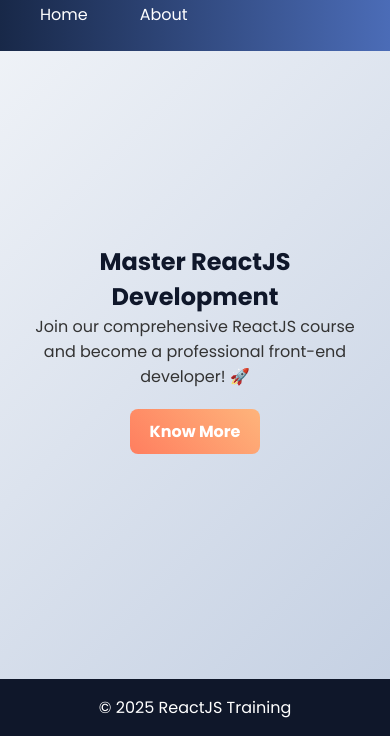
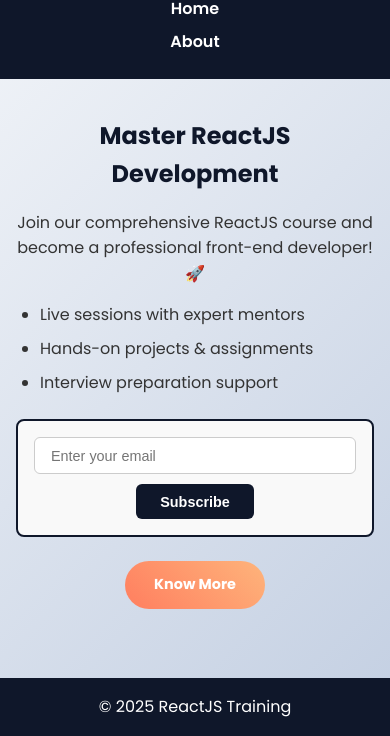
Before and after one commit to akshatajadhav90/Html-css, a plain HTML site: page index.html in a window 390 px wide. Shown: the part 108-844 px from the top of the page. Drawn offline with Linux system fonts and the light colour scheme; some packages are replaced by stand-ins of ours; a script that the page names is missing.

Commit message:
added form and pop up

```diff
--- a/index.html
+++ b/index.html
@@ -1,15 +1,21 @@
 <!DOCTYPE html>
 <html lang="en">
   <head>
-  <meta charset="UTF-8">
-  <meta name="viewport" content="width=device-width, initial-scale=1.0">
+    <meta charset="UTF-8" />
+    <meta name="viewport" content="width=device-width, initial-scale=1.0" />
     <title>Home - ReactJS Training</title>
 
     <!-- Google Fonts -->
-  <link href="https://fonts.googleapis.com/css2?family=Poppins:wght@400;600;700&display=swap" rel="stylesheet">
+    <link
+      href="https://fonts.googleapis.com/css2?family=Poppins:wght@400;600;700&display=swap"
+      rel="stylesheet"
+    />
 
     <!-- Link to CSS -->
-  <link rel="stylesheet" href="styles.css">
+    <link rel="stylesheet" href="styles.css" />
+
+    <script src="https://cdn.jsdelivr.net/npm/sweetalert2@11"></script>
+
   </head>
 
   <body>
@@ -24,7 +30,25 @@
     <main>
       <section class="fade-in">
         <h2>Master ReactJS Development</h2>
-      <p>Join our comprehensive ReactJS course and become a professional front-end developer! 🚀</p>
+        <p>
+          Join our comprehensive ReactJS course and become a professional
+          front-end developer! 🚀
+        </p>
+
+        <!-- New: Unordered List -->
+        <ul class="feature-list">
+          <li>Live sessions with expert mentors</li>
+          <li>Hands-on projects & assignments</li>
+          <li>Interview preparation support</li>
+        </ul>
+
+        <!-- New: Form for newsletter/signup -->
+        <form id="subscribe-form" class="signup-form">
+          <input type="email" placeholder="Enter your email" required />
+          <button type="submit">Subscribe</button>
+        </form>
+
+
         <a href="about.html" class="btn">Know More</a>
       </section>
     </main>
@@ -32,5 +56,26 @@
     <footer>
       <p>&copy; 2025 ReactJS Training</p>
     </footer>
+
+    <script>
+      document.getElementById('subscribe-form').addEventListener('submit', function (e) {
+        e.preventDefault();
+
+        Swal.fire({
+          title: '🎉 Thank You!',
+          text: 'You have successfully subscribed to ReactJS Training!',
+          icon: 'success',
+          confirmButtonText: 'Close',
+          background: '#f0f9ff',
+          customClass: {
+            popup: 'animated tada'
+          }
+        });
+
+        this.reset();
+      });
+    </script>
+
+
   </body>
 </html>
--- a/styles.css
+++ b/styles.css
@@ -1,11 +1,10 @@
-/* Reset basics */
+/* Reset and base styles */
 * {
   margin: 0;
   padding: 0;
   box-sizing: border-box;
 }
 
-/* Apply the Google Font everywhere */
 body {
   font-family: "Poppins", sans-serif;
   background: linear-gradient(135deg, #f5f7fa, #c3cfe2);
@@ -13,24 +12,31 @@ body {
   min-height: 100vh;
   display: flex;
   flex-direction: column;
-  scroll-behavior: smooth; /* Smooth scroll on page */
+  scroll-behavior: smooth;
 }
 
 /* Header */
 header {
-  background: linear-gradient(to right, #182848, #4b6cb7);
-  color: #fff;
-  padding: 1.5rem;
+  background-color: #0f172a;
+  color: #ffffff;
+  padding: 1.5rem 2rem;
   text-align: center;
 }
 
+header h1 {
+  font-size: 1.8rem;
+  margin-bottom: 0.5rem;
+}
+
 nav {
-  margin-top: 1rem;
+  margin-top: 0.5rem;
+  display: flex;
+  justify-content: center;
+  gap: 1.5rem;
 }
 
 .nav-link {
-  color: #fff;
-  margin: 0 1rem;
+  color: #ffffff;
   text-decoration: none;
   font-weight: 600;
   transition: color 0.3s ease;
@@ -38,9 +44,10 @@ nav {
 
 .nav-link:hover {
   color: #ffeb3b;
+  text-decoration: underline;
 }
 
-/* Main content */
+/* Main Content */
 main {
   flex: 1;
   padding: 2rem;
@@ -53,7 +60,13 @@ section {
   text-align: center;
 }
 
-/* Beautiful Button */
+/* Headings */
+h2, h3 {
+  color: #0f172a;
+  margin-bottom: 1rem;
+}
+
+/* Buttons */
 .btn {
   display: inline-block;
   margin-top: 1.5rem;
@@ -70,82 +83,32 @@ section {
 
 .btn:hover {
   background: linear-gradient(45deg, #feb47b, #ff7e5f);
-  transform: scale(1.1);
+  transform: scale(1.05);
 }
 
 /* Footer */
 footer {
-  background: #182848;
-  color: #fff;
+  background-color: #0f172a;
+  color: #ffffff;
   text-align: center;
-  padding: 1rem;
+  padding: 1rem 0;
+  margin-top: 2rem;
 }
 
-/* Fade-in Animation */
+/* Animation */
 .fade-in {
-  animation: fadeIn 2s ease-in;
+  animation: fadeIn 1.5s ease-in forwards;
+  opacity: 0;
 }
 
 @keyframes fadeIn {
-  0% {
-    opacity: 0;
-    transform: translateY(20px);
-  }
-  100% {
+  to {
     opacity: 1;
     transform: translateY(0);
   }
 }
 
-/* Global Styles */
-body {
-  font-family: "Poppins", sans-serif;
-  margin: 0;
-  padding: 0;
-  background-color: #f9fafb;
-  color: #333;
-}
-
-Header Styles header {
-  background-color: #0f172a;
-  color: #ffffff;
-  padding: 1rem 2rem;
-  display: flex;
-  justify-content: space-between;
-  align-items: center;
-}
-
-header h1 {
-  margin: 0;
-  font-size: 24px;
-}
-
-nav {
-  display: flex;
-  gap: 20px;
-}
-
-.nav-link {
-  color: #ffffff;
-  text-decoration: none;
-  font-weight: 500;
-}
-
-.nav-link:hover {
-  text-decoration: underline;
-}
-
-/* Main Section */
-main {
-  padding: 2rem;
-}
-
-h2,
-h3 {
-  color: #0f172a;
-}
-
-/* Topics Styles */
+/* Topics Section */
 .topics-container {
   display: grid;
   grid-template-columns: repeat(auto-fit, minmax(250px, 1fr));
@@ -158,10 +121,10 @@ h3 {
   padding: 20px;
   border-radius: 12px;
   box-shadow: 0 4px 10px rgba(0, 0, 0, 0.08);
-  transition: transform 0.3s ease, box-shadow 0.3s ease;
   display: flex;
   align-items: center;
   gap: 10px;
+  transition: transform 0.3s ease, box-shadow 0.3s ease;
 }
 
 .topic-card:hover {
@@ -179,73 +142,85 @@ h3 {
   font-weight: 500;
 }
 
-/* Button */
-.btn {
-  display: inline-block;
-  background-color: #0f172a;
-  color: #fff;
-  padding: 10px 20px;
-  border-radius: 8px;
-  text-decoration: none;
-  margin-top: 20px;
+
+
+/* Typography */
+body {
+  font-family: "Poppins", sans-serif;
+  font-size: 16px;
+  line-height: 1.6;
+  color: #333;
 }
 
-.btn:hover {
+/* Form styles (Box Model Demo) */
+.signup-form {
+  margin-top: 1.5rem;
+  padding: 1rem;
+  border: 2px solid #0f172a;
+  border-radius: 8px;
+  display: flex;
+  gap: 10px;
+  justify-content: center;
+  flex-wrap: wrap;
+  background-color: #f9f9f9;
+}
+
+.signup-form input {
+  padding: 0.6rem 1rem;
+  border: 1px solid #ccc;
+  border-radius: 6px;
+  font-size: 1rem;
+  flex: 1;
+  min-width: 200px;
+}
+
+.signup-form button {
+  padding: 0.6rem 1.5rem;
+  border: none;
+  background-color: #0f172a;
+  color: white;
+  font-size: 1rem;
+  font-weight: bold;
+  border-radius: 6px;
+  cursor: pointer;
+  transition: background-color 0.3s ease;
+}
+
+.signup-form button:hover {
   background-color: #1e293b;
 }
 
-/* Footer */
-footer {
-  background-color: #0f172a;
-  color: #ffffff;
-  text-align: center;
-  padding: 1rem 0;
-  margin-top: 2rem;
+/* List styles */
+.feature-list {
+  list-style-type: disc;
+  text-align: left;
+  max-width: 600px;
+  margin: 1rem auto;
+  padding-left: 1.5rem;
 }
 
-/* Fade In Animation */
-.fade-in {
-  animation: fadeIn 1s ease-in forwards;
-  opacity: 0;
+.feature-list li {
+  margin-bottom: 0.5rem;
+  font-size: 1rem;
 }
 
-@keyframes fadeIn {
-  to {
-    opacity: 1;
+/* Responsive Media Query */
+@media (max-width: 600px) {
+  header h1 {
+    font-size: 1.4rem;
   }
-}
 
-/* Page-Specific Styles */
+  nav {
+    flex-direction: column;
+    gap: 0.5rem;
+  }
 
-/* Index Page Styles */
-.index-main {
-  /* Specific styles for the main section in index.html */
-  background-color: #ffffff;
-  padding: 3rem;
-}
+  .btn, .signup-form input, .signup-form button {
+    font-size: 0.9rem;
+  }
 
-.index-header {
-  background-color: #0f172a;
-  color: #ffffff;
-}
-
-/* About Page Styles */
-.about-main {
-  /* Specific styles for the main section in about.html */
-  background-color: #f1f5f9;
-  padding: 3rem;
-}
-
-.about-header {
-  background-color: #374151;
-  color: #ffffff;
-}
-
-/* Responsive Layout */
-@media (max-width: 768px) {
-  header {
-    flex-direction: column;
-    align-items: flex-start;
+  main {
+    padding: 1rem;
   }
 
   .topics-container {
```
Also changed, not shown: about.html (+3 -3 lines). Lines whose indentation alone changed are shown as unchanged.
